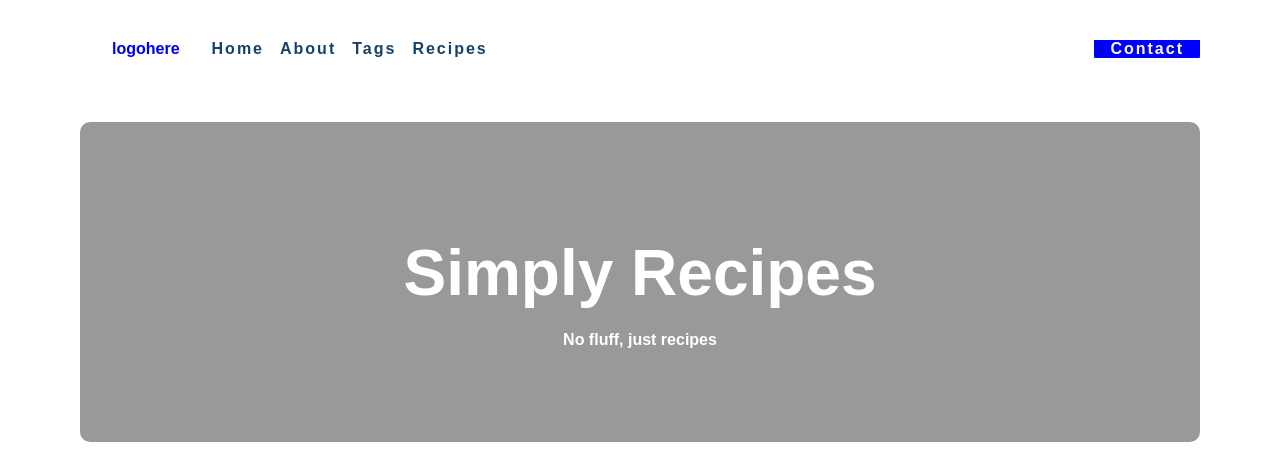
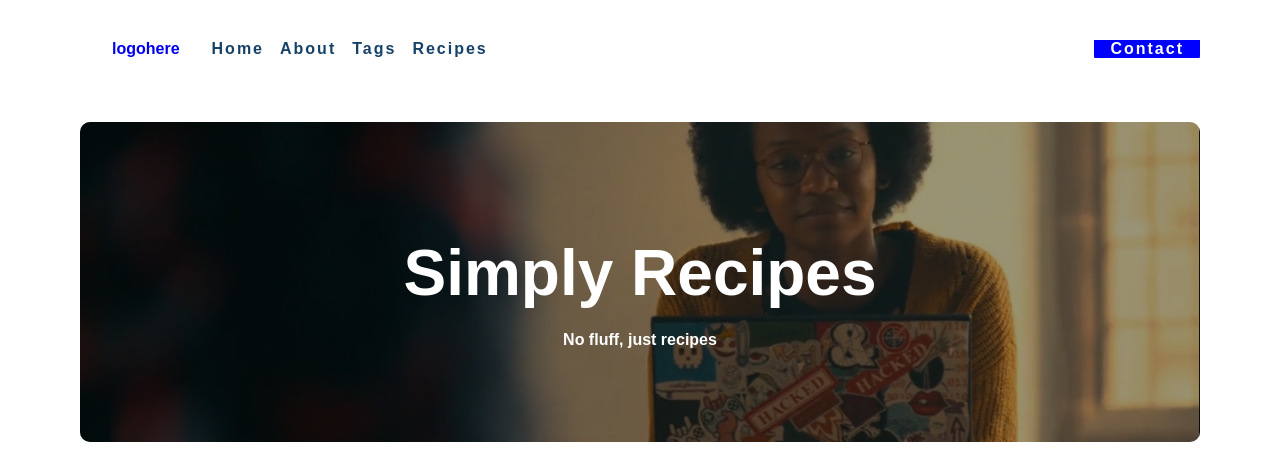
Before and after one commit to Anonym-us-code/D3F4ULT, a plain HTML site: page index.html in a window 1280 px wide. Shown: the top 471 px of the page. Drawn offline with Linux system fonts and the light colour scheme.

Commit message:
Update style.css

```diff
--- a/style.css
+++ b/style.css
@@ -132,7 +132,7 @@ a{
 
 .hero{
     height: 40vh;
-    background: url(/responsiveDesign/mypics3.jpg);
+    background: url(https://github.com/Anonym-us-code/D3F4ULT/blob/main/images/2023-10-06%2018_02_29-Greenshot.png?raw=true);
     margin-bottom: 2rem;
     border-radius: 10px;
     background-repeat: no-repeat;
```
